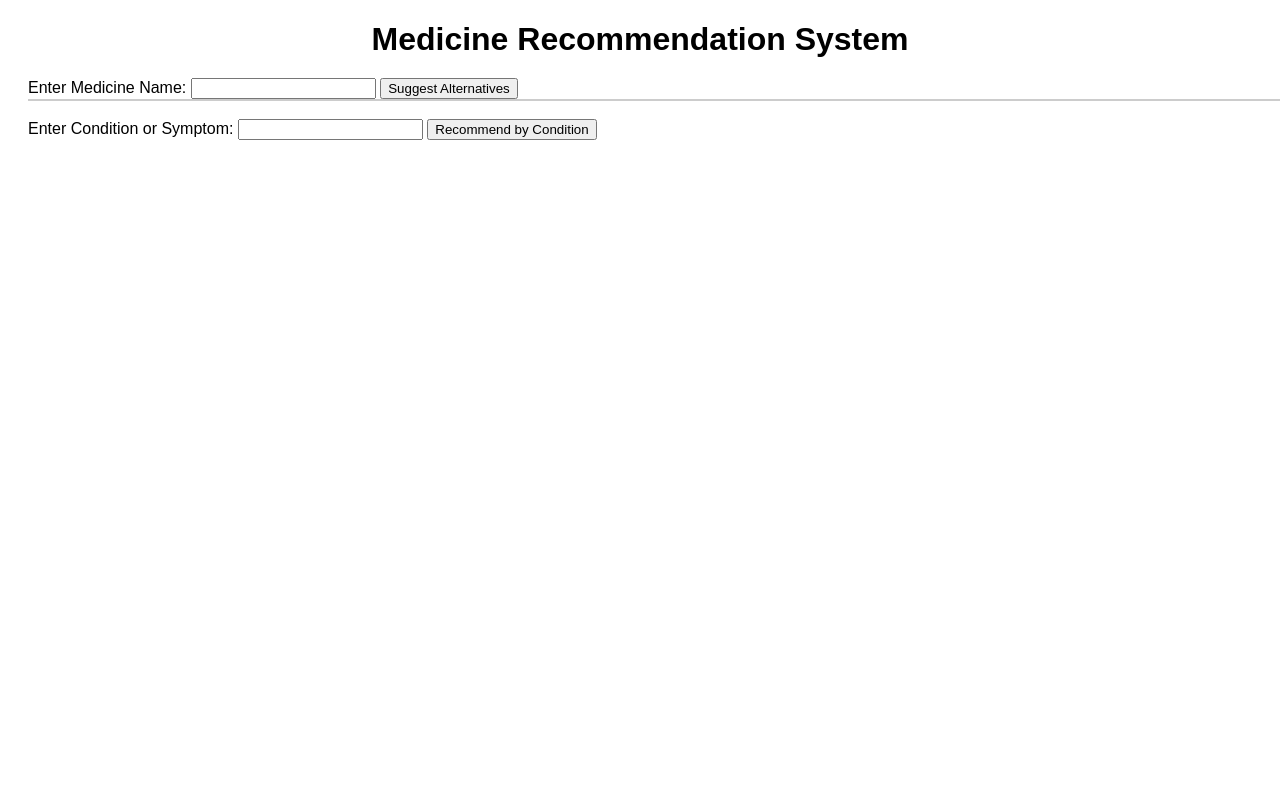
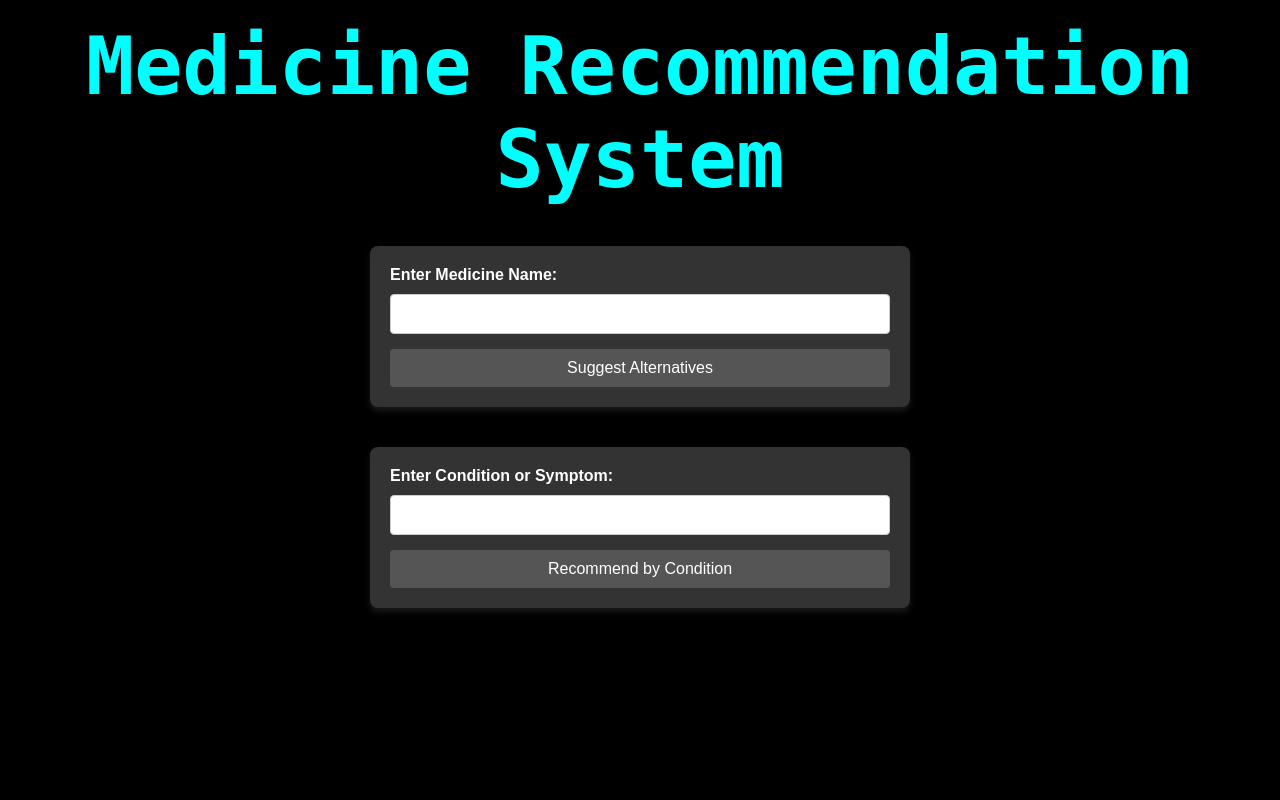
Before and after one commit to srinath2003/Mini_Projects, a Flask app: page / in a window 1280 px wide. Run offline with Flask 3, Linux system fonts and the light colour scheme; parts of the project's set-up code (start-up, migrations or seed data) failed here and were passed over.

Commit message:
save the version two of the med recom

```diff
--- a/med_recom/app.py
+++ b/med_recom/app.py
@@ -9,10 +9,6 @@ app = Flask(__name__)
 # Load and preprocess data
 df = pd.read_csv("data/data.csv")
 
-# Ensure the 'combined_features' column exists in the dataset
-if 'combined_features' not in df.columns:
-    df['combined_features'] = df['Medicine Name'] + ' ' + df['Composition'] + ' ' + df['Uses'] + ' ' + df['Side_effects']
-
 # Generate TF-IDF matrix for similarity calculations
 tfidf = TfidfVectorizer(stop_words='english')
 tfidf_matrix = tfidf.fit_transform(df['combined_features'])
@@ -20,8 +16,7 @@ cosine_sim = cosine_similarity(tfidf_matrix, tfidf_matrix)
 
 # Suggest medicine names based on partial input
 def suggest_medicine_names(partial_name):
-    partial_name = partial_name.lower()
-    medicine_names = [name.lower() for name in df['Medicine Name'].tolist()]
+    medicine_names = [name for name in df['Medicine Name'].tolist()]
 
     # Step 1: Look for exact matches first
     exact_matches = [name for name in medicine_names if partial_name in name]
@@ -40,28 +35,42 @@ def recommend_medicine_by_use(condition):
         return "No medicines found for this condition."
 
     # Return a list of relevant medicines (top 5, you can change the number if needed)
-    return relevant_medicines[['Medicine Name', 'Composition', 'Uses', 'Side_effects']].head(5).to_dict(orient='records')
+    return relevant_medicines[['Medicine Name', 'Composition', 'Uses', 'Side_effects']].head(10).to_dict(orient='records')
 
 
 # Recommend similar medicines based on a selected medicine
 def recommend_medicines(medicine_name):
     medicine_name = medicine_name.lower()
 
+     # Check if the input medicine exists in the dataset
     if medicine_name not in df['Medicine Name'].str.lower().values:
         return "Medicine not found in the dataset."
 
-    idx = df[df['Medicine Name'].str.lower() == medicine_name].index[0]
-    sim_scores = list(enumerate(cosine_sim[idx]))
-    sim_scores = sorted(sim_scores[1:6], key=lambda x: x[1], reverse=True)
+    # Initialize TF-IDF Vectorizer
+    tfidf_vectorizer = TfidfVectorizer()
 
+    # Fit and transform the 'Uses' column
+    tfidf_matrix = tfidf_vectorizer.fit_transform(df['Uses'])
+
+    # Get the index of the input medicine
+    idx = df[df['Medicine Name'] == medicine_name].index[0]
+
+    # Compute cosine similarity with all medicines
+    cosine_sim = cosine_similarity(tfidf_matrix[idx], tfidf_matrix).flatten()
+
+    # Get the top 5 similar medicines excluding the input medicine itself
+    similar_indices = cosine_sim.argsort()[-6:][::-1]  # Get top 6, reverse for descending order
+    similar_indices = [i for i in similar_indices if i != idx][:5]  # Exclude the input medicine
+
+    # Create a list of recommendations with relevant details
     recommendations = []
-    for i, score in sim_scores:
+    for i in similar_indices:
         recommendations.append({
             'Medicine Name': df.iloc[i]['Medicine Name'],
             'Composition': df.iloc[i]['Composition'],
             'Uses': df.iloc[i]['Uses'],
             'Side_effects': df.iloc[i]['Side_effects'],
-            'Similarity Score': score
+            'Similarity Score': cosine_sim[i]
         })
 
     return recommendations
@@ -78,7 +87,7 @@ def suggest():
     # Fetch full details for the suggestions
     suggestion_details = []
     for suggestion in suggestions:
-        medicine_details = df[df['Medicine Name'].str.lower() == suggestion.lower()].iloc[0]
+        medicine_details = df[df['Medicine Name'] == suggestion].iloc[0]
         suggestion_details.append({
             'Medicine Name': medicine_details['Medicine Name'],
             'Composition': medicine_details['Composition'],
--- /dev/null
+++ b/med_recom/static/Home.css
@@ -0,0 +1,110 @@
+/* Global Styles */
+*{
+    color: black;
+}
+body {
+    margin: 0;
+    padding: 0;
+    font-family: Arial, sans-serif;
+    background-color: #000; /* Black background */
+    color: #fff; /* White text for contrast */
+    display: flex;
+    flex-direction: column;
+    align-items: center;
+    justify-content: flex-start;
+    min-height: 100vh;
+}
+
+h1 {
+    margin: 20px 0;
+    text-align: center;
+    font-size: 3rem;
+    color: #00ced1; /* Aqua */
+    font-family: "Courier New", monospace;
+}
+
+form {
+    width: 90%;
+    max-width: 500px;
+    margin: 20px auto;
+    padding: 20px;
+    background: #333; /* Dark gray for contrast */
+    box-shadow: 0 4px 6px rgba(255, 255, 255, 0.1);
+    border-radius: 8px;
+    display: flex;
+    flex-direction: column;
+    transition: transform 0.4s ease, background-color 0.4s ease;
+}
+
+form:hover {
+    transform: scale(1.2); /* Larger enlargement on hover */
+    background-color: #555; /* Lighter gray */
+}
+
+label {
+    margin-bottom: 10px;
+    font-weight: bold;
+}
+
+input[type="text"] {
+    padding: 10px;
+    font-size: 1rem;
+    border: 1px solid #ccc;
+    border-radius: 4px;
+    outline: none;
+    transition: border-color 0.3s;
+}
+
+input[type="text"]:focus {
+    border-color: #00ced1; /* Aqua */
+    box-shadow: 0 0 5px rgba(0, 206, 209, 0.5);
+}
+
+button {
+    margin-top: 15px;
+    padding: 10px;
+    font-size: 1rem;
+    color: #fff;
+    background-color: #555; /* Dark gray button */
+    border: none;
+    border-radius: 4px;
+    cursor: pointer;
+    transition: all 0.3s;
+}
+
+button:hover {
+    background-color: #00ced1; /* Aqua */
+    transform: scale(1.1); /* Slight enlargement */
+    box-shadow: 0px 0px 10px 1px rgba(0, 206, 209, 0.3);
+}
+
+/* Suggestions Box */
+.suggestions-box {
+    margin-top: 5px;
+    padding: 10px;
+    border: 1px solid #ccc;
+    border-radius: 4px;
+    background-color: #444; /* Dark gray suggestions box */
+    display: none; /* Hidden by default */
+    color: #fff;
+}
+
+.suggestions-box.active {
+    display: block;
+    width: 200px;
+    height: 200px;
+    transition: all ease .2s;
+
+}
+
+.suggestions-box div {
+    padding: 5px;
+    cursor: pointer;
+    transition: background-color 0.2s;
+    background-color: #00ced1;
+    color: white;
+}
+
+.suggestions-box div:hover {
+    background-color: #555; /* Slightly lighter gray */
+}
--- a/med_recom/templates/index.html
+++ b/med_recom/templates/index.html
@@ -3,15 +3,15 @@
 <head>
     <meta charset="UTF-8">
     <meta name="viewport" content="width=device-width, initial-scale=1.0">
-    <title>Medicine Recommendation System</title>
-    <link rel="stylesheet" href="{{ url_for('static', filename='styles.css') }}">
+    <title>Medicine Recommendation System'</title>
+    <link rel="stylesheet" href="{{ url_for('static', filename='Home.css') }}">
 </head>
 <body>
-    <h1>Medicine Recommendation System</h1>
+    <h1 style="color:aqua;font-family:monospace;font-size: 80px;">Medicine Recommendation System</h1>
 
     <!-- Autocomplete form for medicine name suggestions -->
     <form action="/suggest" method="post">
-        <label for="medicine_name">Enter Medicine Name:</label>
+        <label for="medicine_name"style="color:white;">Enter Medicine Name:</label>
         <input type="text" name="medicine_name" id="medicine_name" autocomplete="off" required>
         <div id="suggestions" class="suggestions-box"></div>
         <button type="submit">Suggest Alternatives</button>
@@ -22,7 +22,7 @@
 
     <!-- Form for recommending medicines by condition -->
     <form action="/recommend_by_use" method="post">
-        <label for="condition">Enter Condition or Symptom:</label>
+        <label for="condition" style="color:white;">Enter Condition or Symptom:</label>
         <input type="text" name="condition" id="condition" required>
         <button type="submit">Recommend by Condition</button>
     </form>
```
Also changed, not shown: 1 other file.
